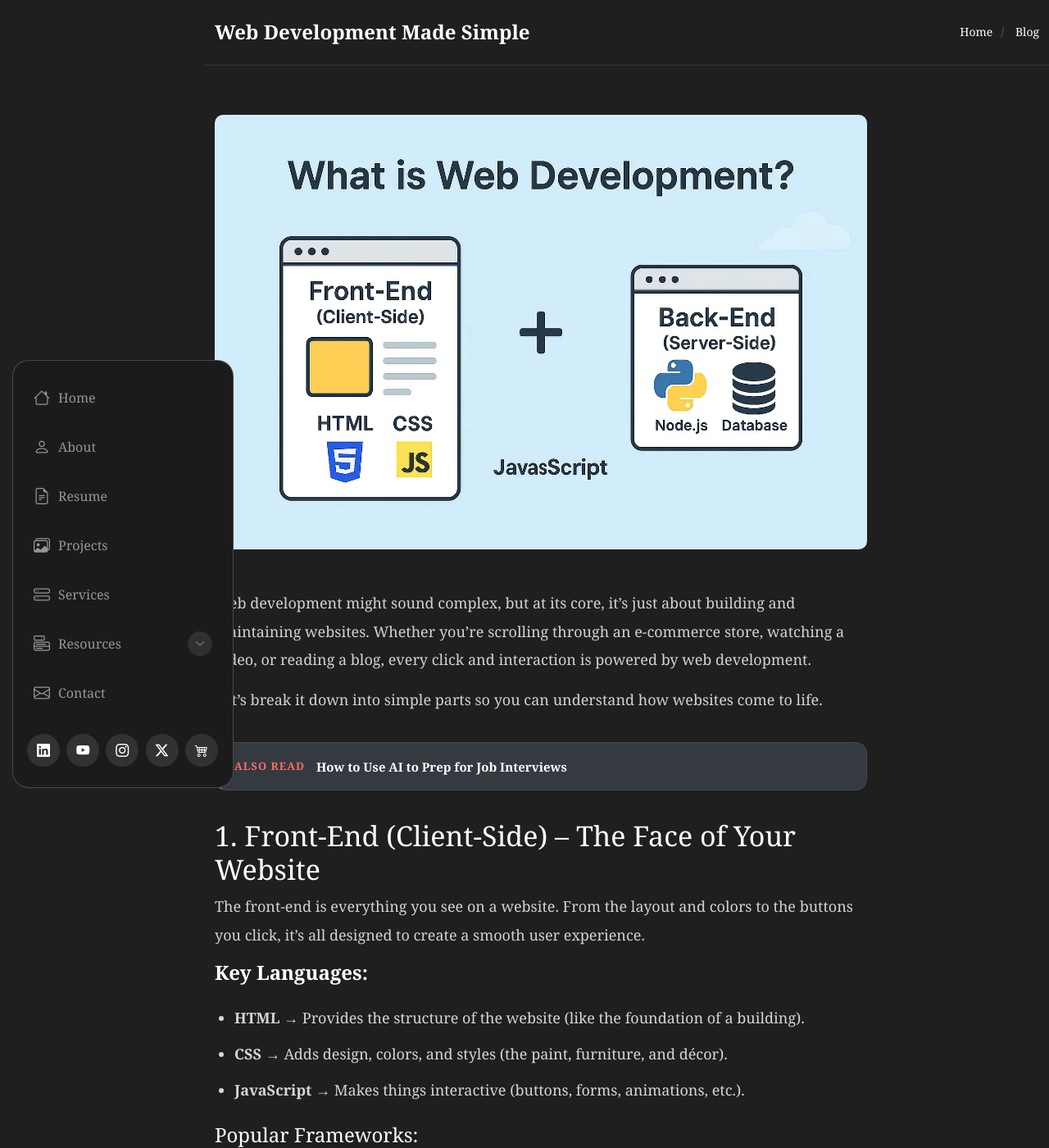
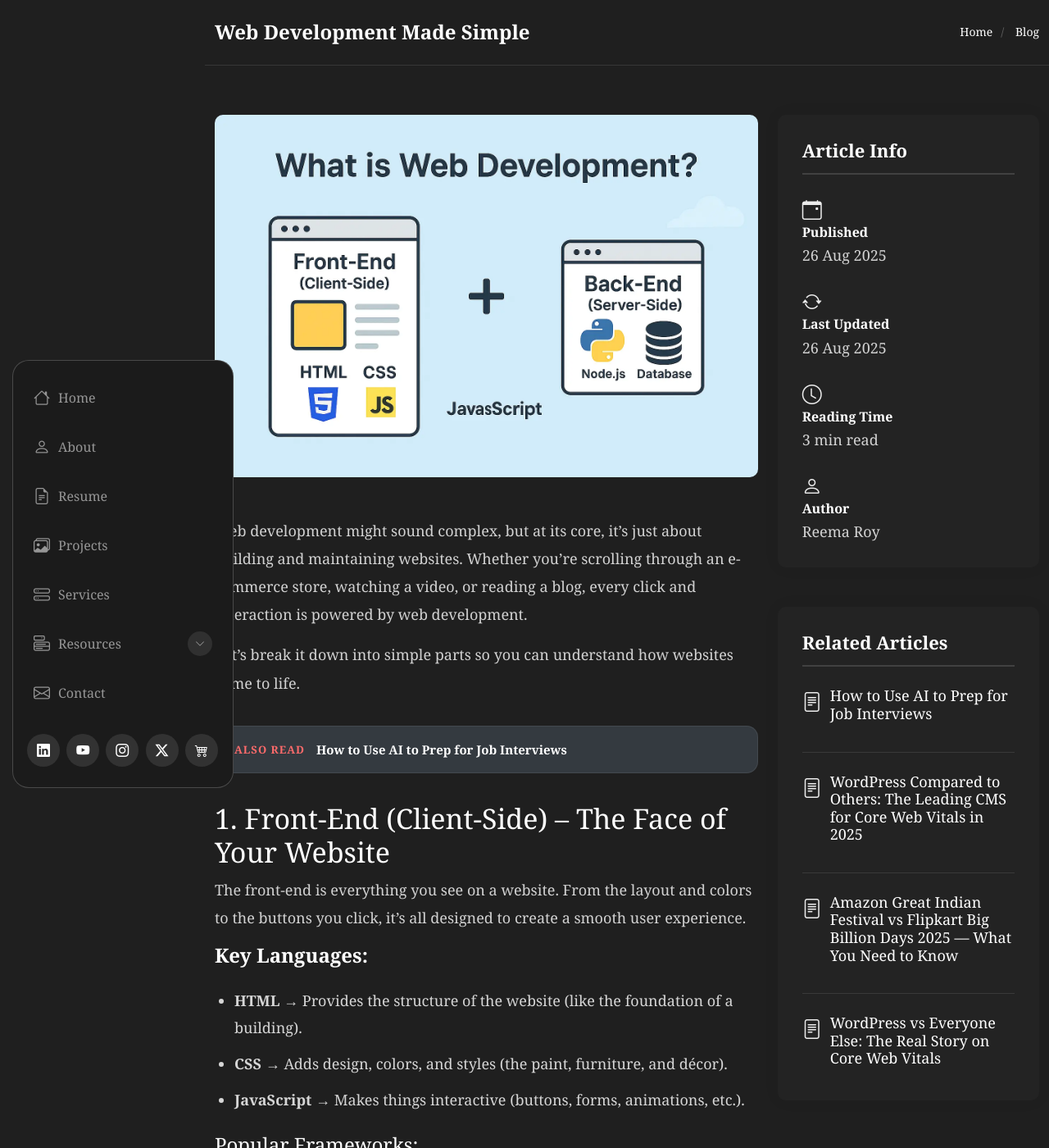
Before and after one commit to iamreemaroy/Reema-Roy, a Jekyll site: the page built from blog/_posts/2025-08-26-web-development-made-simple.md, in a window 1280 px wide and 1400 px high. Shown: the whole window at 82% size. Built offline with Jekyll 4.4.1, drawn with Linux system fonts in a browser that asks for light colours.

Commit message:
Update post.html

```diff
--- a/_layouts/post.html
+++ b/_layouts/post.html
@@ -205,14 +205,6 @@ layout: default
 <style>
     body {
       padding-left: 0px !important;
-    }
-
-    .col-lg-8 {
-      width: 820px;
-    }
-
-    .col-lg-4 {
-      width: 380px;
     }
 
     .featured-image {}
@@ -512,8 +504,7 @@ layout: default
     }
 
     .inline-also-read {
-      display: ruby-text;
-      margin: 0px gap: 10px;
+      display: block;
       padding: 14px 16px;
     }
 
```
